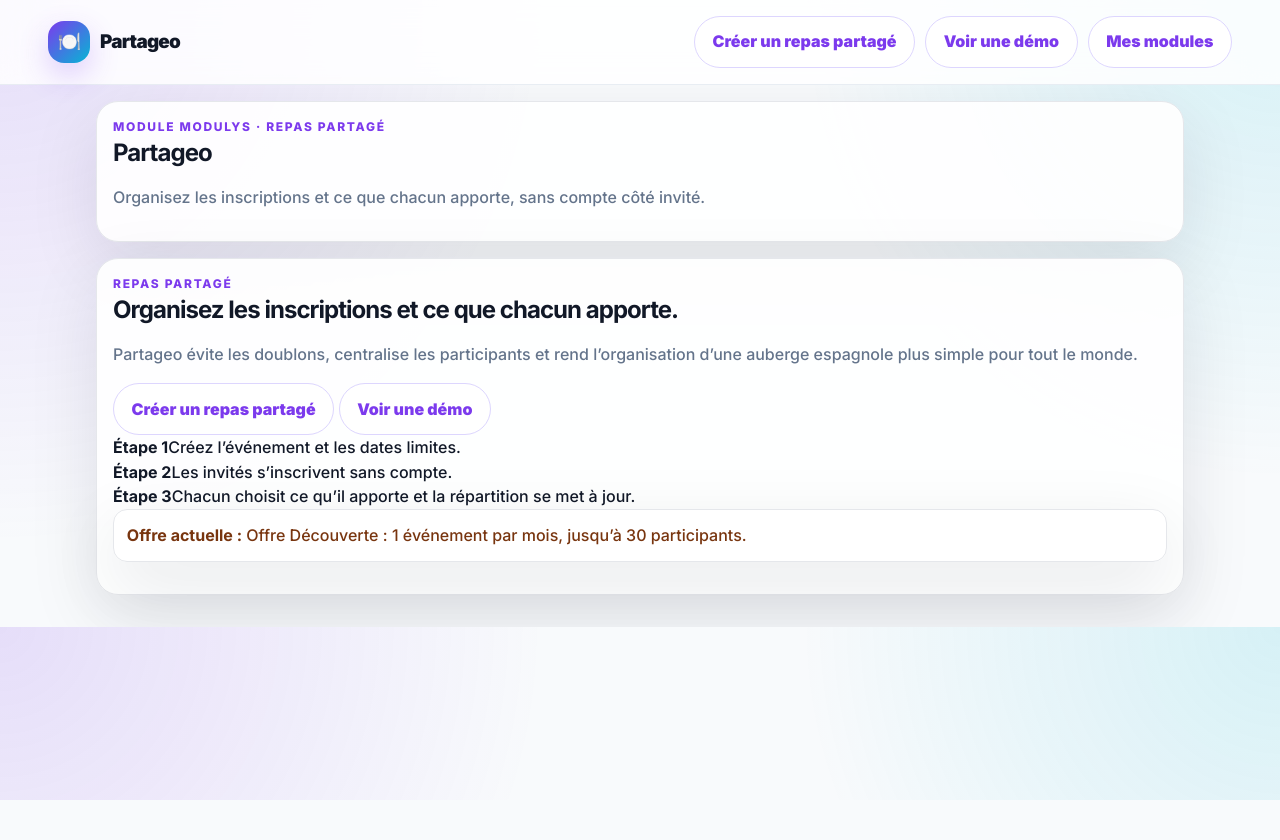
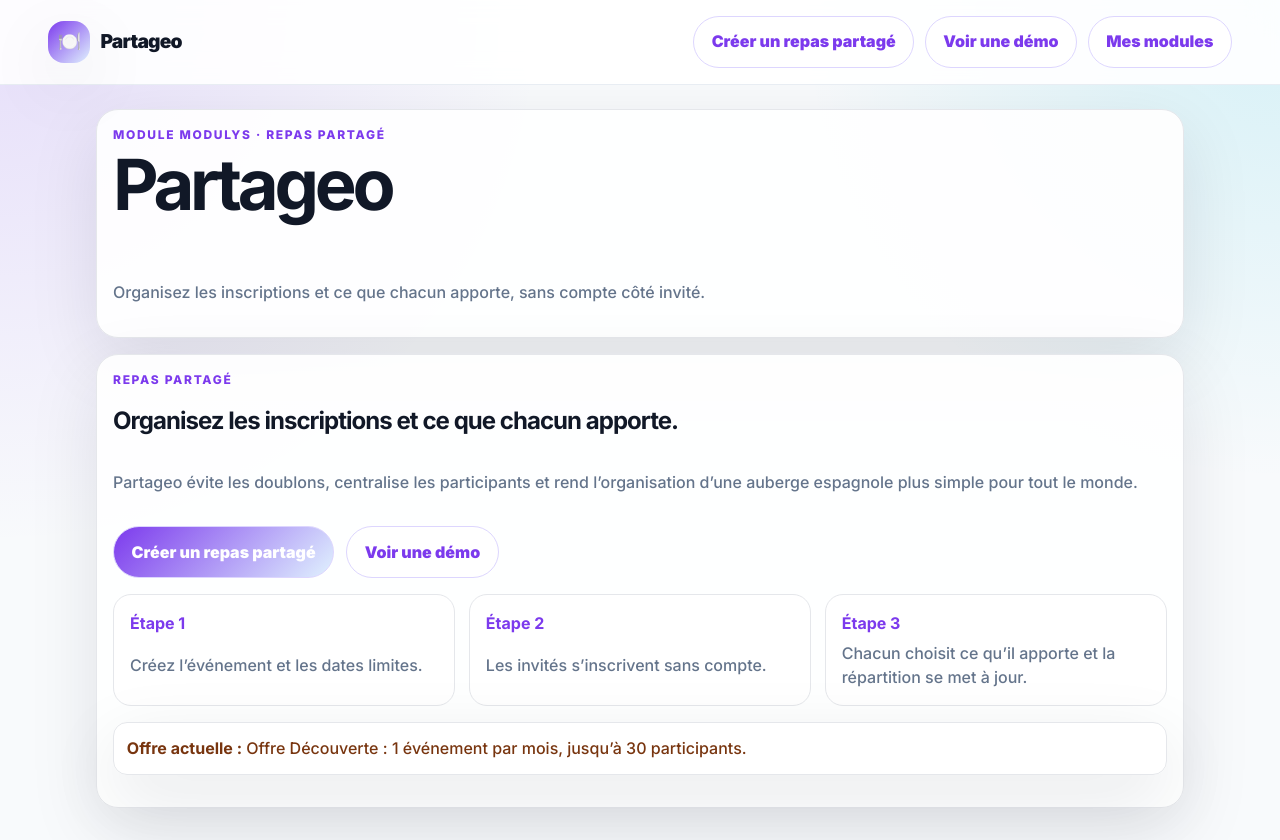
Before and after one commit to chriskito30-a11y/Partageo, a plain HTML site: page index.html in a window 1280 px wide. Before the commit the page ends 800 px from the top, so only its background shows below. Drawn offline with Linux system fonts and the light colour scheme; no server answers.

Commit message:
Add files via upload

```diff
--- a/assets/css/app.css
+++ b/assets/css/app.css
@@ -116,3 +116,24 @@ th { background:#f8fafc;color:#4c1d95; }
   .module-suite-actions{display:grid;width:100%;}
   .module-suite-brand{width:100%;}
 }
+
+
+/* P1 — cadre Modulys et démo */
+.module-suite-topbar { position: sticky; top: 0; z-index: 20; background: rgba(255,255,255,.9); backdrop-filter: blur(14px); }
+.module-suite-brand { display: inline-flex; align-items: center; gap: .65rem; text-decoration: none; color: var(--text); font-weight: 950; letter-spacing: -.04em; font-size: 1.2rem; }
+.module-suite-mark { display: inline-grid; place-items: center; width: 42px; height: 42px; border-radius: 16px; background: linear-gradient(135deg,var(--brand),var(--brand2)); color: white; box-shadow: var(--shadow); }
+.module-suite-actions { display: flex; align-items: center; justify-content: flex-end; flex-wrap: wrap; gap: .65rem; }
+.suite-public-heading { margin-top: .5rem; }
+.suite-public-heading h1 { font-size: clamp(2.2rem, 7vw, 4.4rem); letter-spacing: -.06em; }
+.suite-landing { display: grid; gap: 1rem; }
+.suite-actions { display: flex; flex-wrap: wrap; gap: .75rem; }
+.primary-soft { background: linear-gradient(135deg,var(--brand),var(--brand2)); color: white; }
+.suite-steps-grid { display: grid; grid-template-columns: repeat(3,minmax(0,1fr)); gap: .85rem; }
+.suite-steps-grid article { display: grid; gap: .35rem; padding: 1rem; border: 1px solid var(--line); border-radius: 18px; background: white; }
+.suite-steps-grid strong { color: var(--brand); }
+.suite-steps-grid span { color: var(--muted); line-height: 1.5; }
+.suite-demo-screen { display: grid; grid-template-columns: repeat(3,minmax(0,1fr)); gap: .85rem; margin: 1rem 0; }
+.suite-demo-screen > div { display: grid; gap: .35rem; padding: 1rem; border-radius: 18px; border: 1px solid var(--line); background: white; }
+@media(max-width:760px){.module-suite-topbar{align-items:stretch;flex-direction:column}.module-suite-actions,.suite-actions{display:grid;grid-template-columns:1fr;width:100%}.suite-steps-grid,.suite-demo-screen{grid-template-columns:1fr}.ghost,button{width:100%}}
+
+.suite-demo-grid{display:grid;grid-template-columns:repeat(3,minmax(0,1fr));gap:1rem;margin-top:1rem}.suite-demo-grid .card{margin-bottom:0}@media(max-width:760px){.suite-demo-grid{grid-template-columns:1fr}}
```
